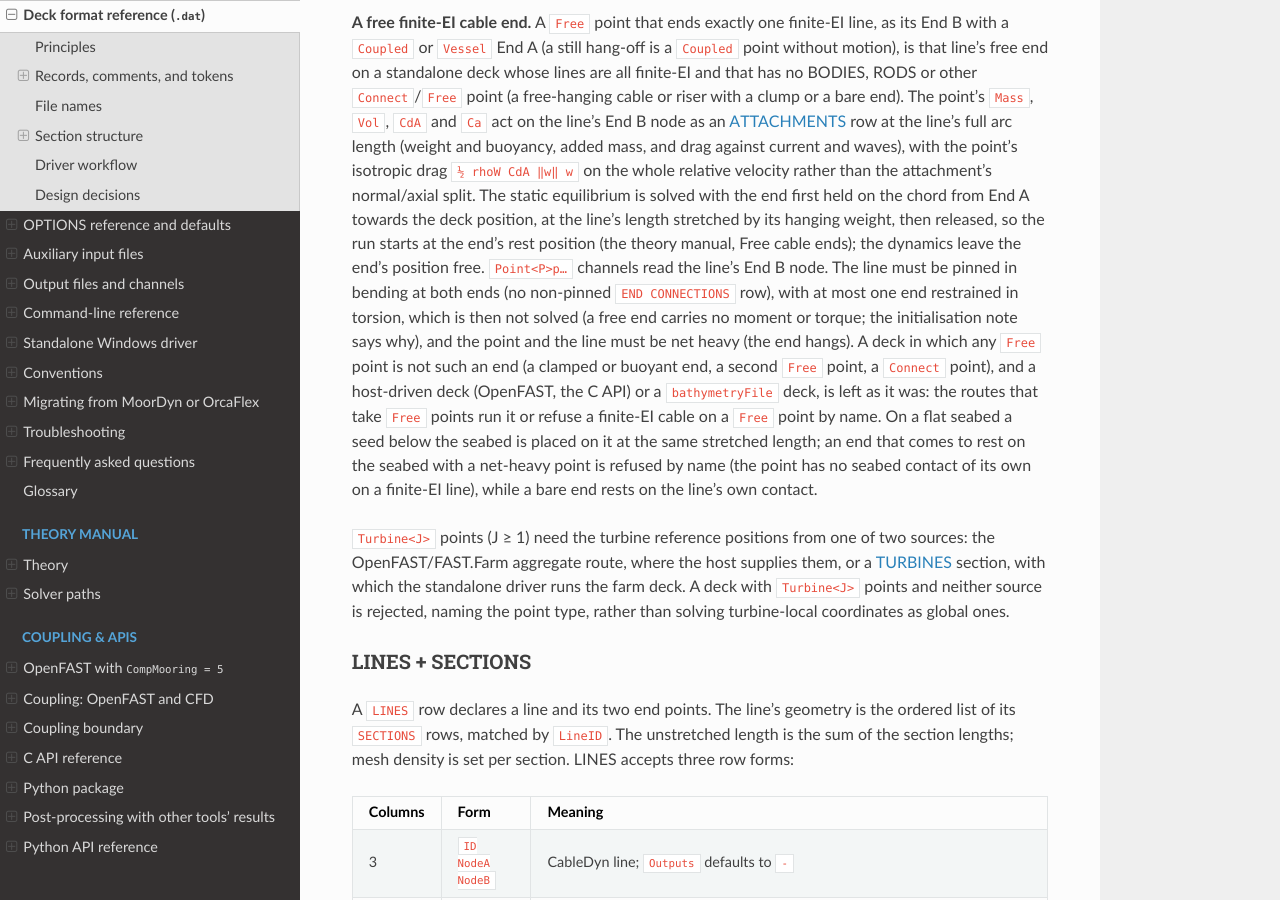
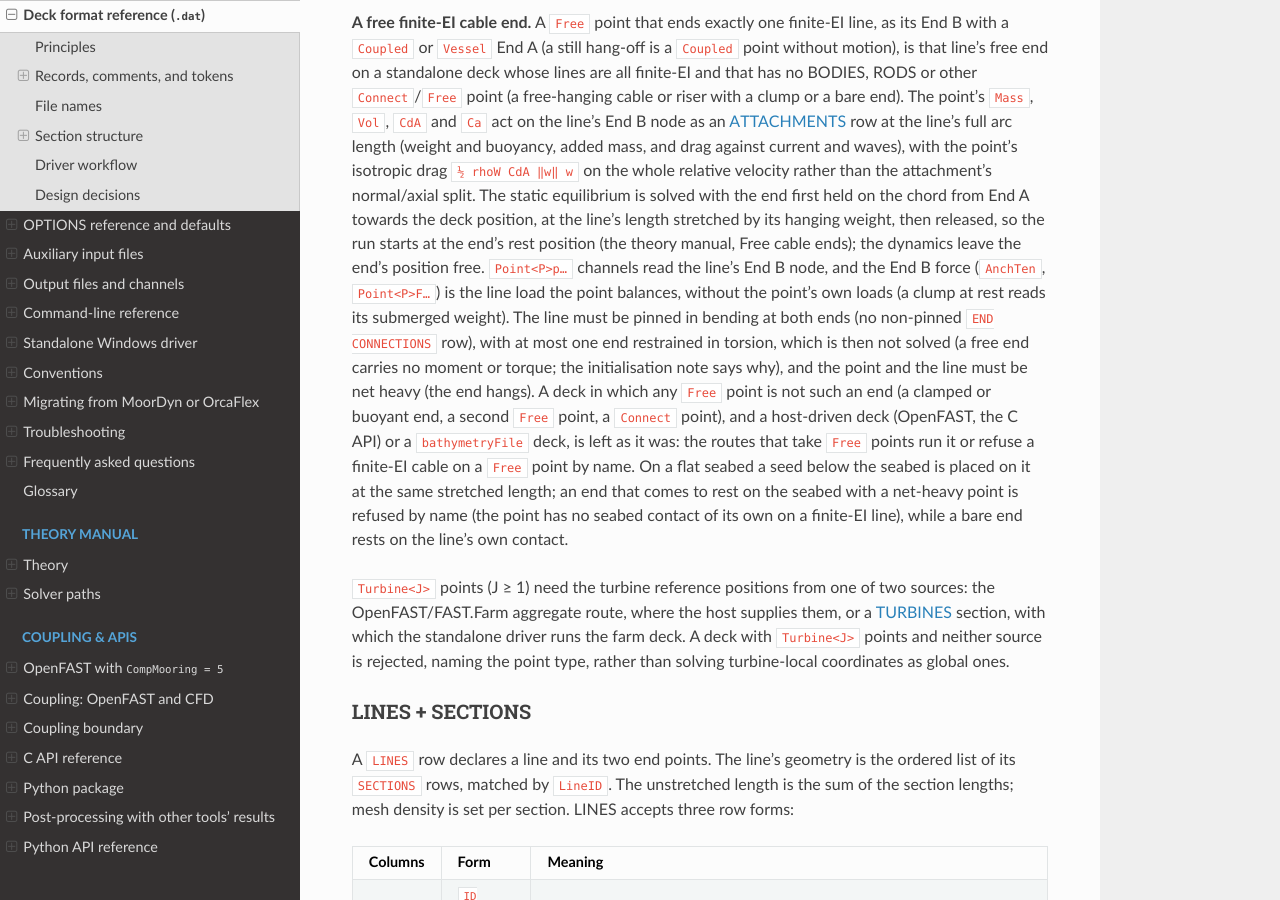
Before and after one commit to SMI-Lab-Inha/CableDyn, a Sphinx documentation site: the page built from doc/driver_format.md, in a window 1280 px wide and 900 px high, scrolled down 18164 px. Built offline with Sphinx 7.4.7 and the Read the Docs theme 3.1.0, drawn with Linux system fonts in a browser that asks for light colours.

Commit message:
fix: the End B force of a free cable end leaves out the point's loads
Review: the promoted point's loads sit on the End B node as an
attachment, and CD_HermiteCable_Dyn_End_Force adds every attachment on
the end node to the end force. At the free end that attachment is the
body the force acts on, so its loads cancelled the line's: a hanging
clump at rest read AnchTen, the End B nodal tension and Point<P>Fz of
about zero instead of its submerged weight, unlike the EI = 0 route and
the documented "line load a free point balances".

CD_HermiteCable_Dyn_Set_Attachments (and CD_HFMF_Set_Attachments) take
an optional point_load flag per attachment: the attachment stays in the
equations of motion, and the end force leaves it out. The deck driver
sets it on the promoted attachment.

tests/test_free_end_deck.f90 F1: in still water AnchTen1 and Point2Fz
read the clump's submerged weight (1705.21 N, to 1e-6 relative) and
Point2Fx zero, the same values as the deck run as an EI = 0 line.

Signed-off-by: Jae Hoon Seo <jaehoon.seo@inha.ac.kr>

```diff
--- a/doc/driver_format.md
+++ b/doc/driver_format.md
@@ -754,7 +754,8 @@
 with the end first held on the chord from End A towards the deck position, at the line's length
 stretched by its hanging weight, then released, so the run starts at the end's rest position
 (the theory manual, Free cable ends); the dynamics leave the end's position free. `Point<P>p…`
-channels read the line's End B node. The line must be pinned in bending at both ends (no
+channels read the line's End B node, and the End B force (`AnchTen`, `Point<P>F…`) is the line load
+the point balances, without the point's own loads (a clump at rest reads its submerged weight). The line must be pinned in bending at both ends (no
 non-pinned `END CONNECTIONS` row), with at most one end restrained in torsion, which is then not
 solved (a free end carries no moment or torque; the initialisation note says why), and the point
 and the line must be net heavy (the end hangs). A deck in which any `Free` point is not such an end
--- a/doc/theory.rst
+++ b/doc/theory.rst
@@ -239,7 +239,9 @@
 area and added-mass coefficient act on the End B node as a discrete attachment (the weight
 :math:`(M - \rho V)g`, the added mass :math:`C_a \rho V`, the fluid inertia), with the point's
 isotropic drag :math:`\tfrac12 \rho\, C_dA\, |\mathbf w|\,\mathbf w` on the whole relative velocity,
-as a ``Free`` point carries it, rather than the attachment's normal/axial split. The end carries no moment (it is pinned, a natural boundary condition of the
+as a ``Free`` point carries it, rather than the attachment's normal/axial split. The point's loads
+stay out of the End B force (``AnchTen``, ``Point<P>F``): it is the force the line exerts on the
+point, the line load the point balances, as on the ``EI = 0`` route. The end carries no moment (it is pinned, a natural boundary condition of the
 cubic-Hermite element) and no torque: the line is pinned in bending at both ends, and a torsion
 restraint at its other end is not solved (it is noted, as for a line with two moving ends).
 
```
Also changed, not shown: 4 other files.
